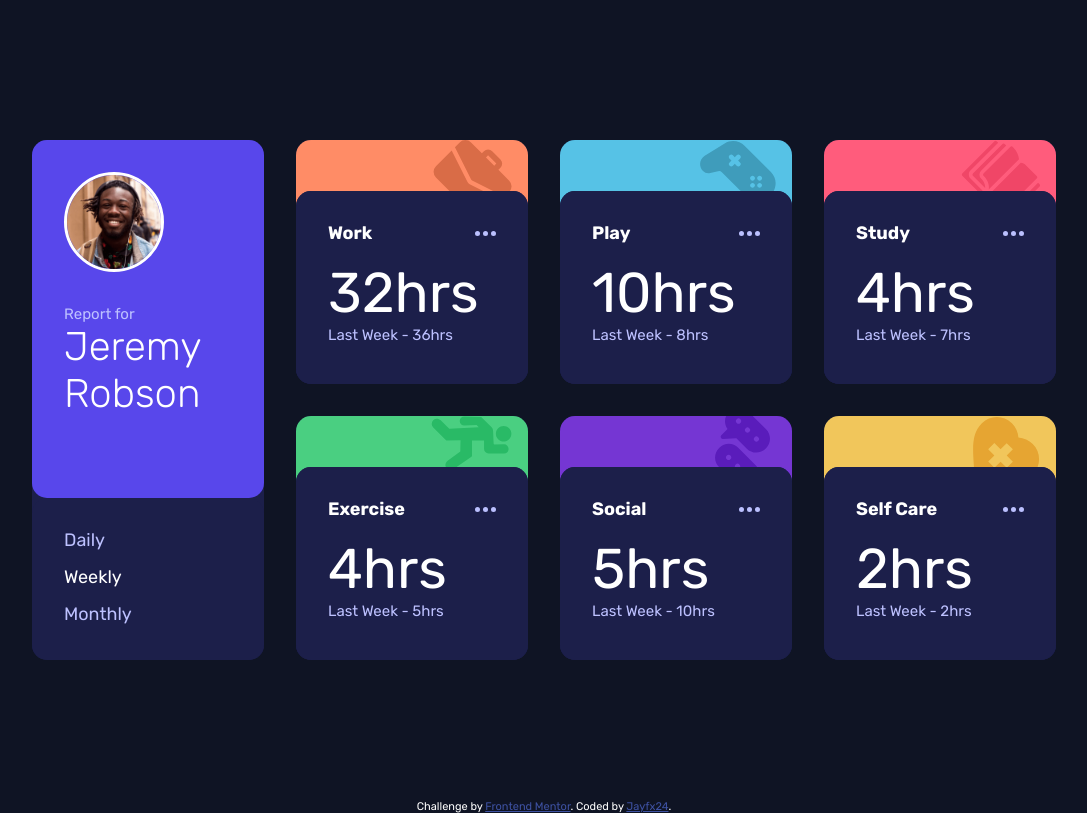
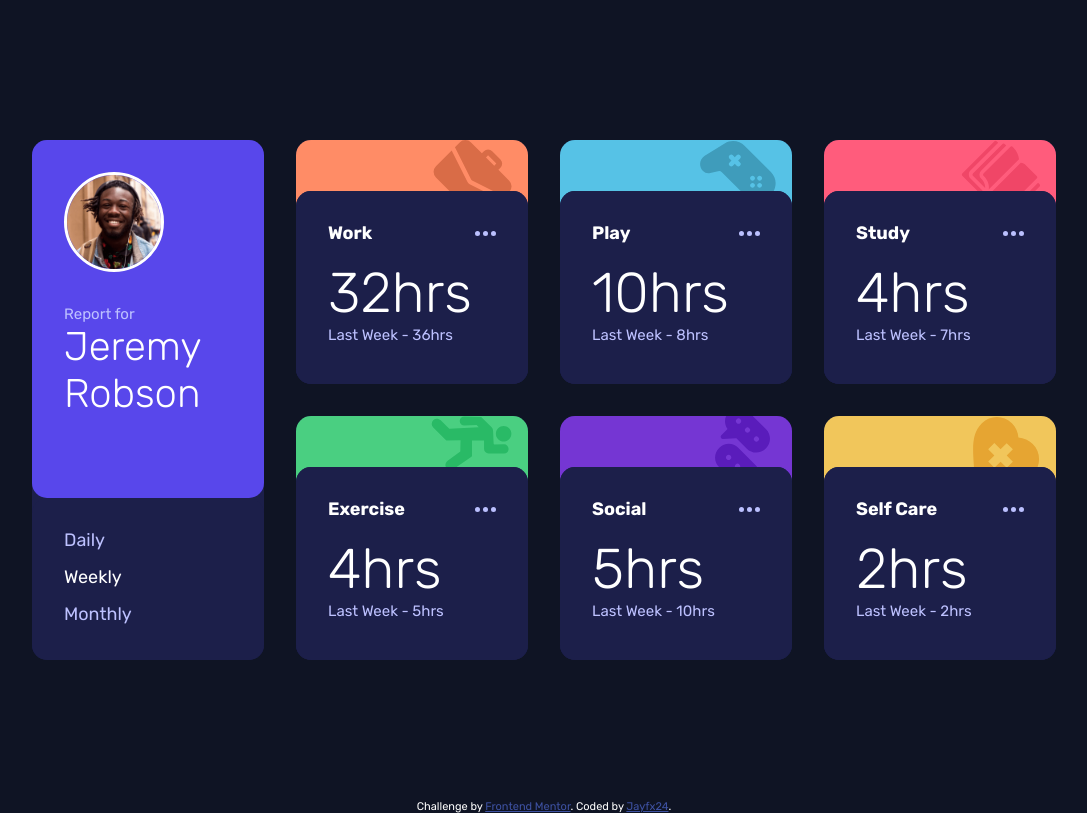
Before and after one commit to Jayfx24/FM-tracking-dashboard, a plain HTML site: page index.html in a window 1280 px wide. Shown: the whole page, without its empty margins (96-1183 px from the left). Drawn offline with Linux system fonts and the light colour scheme.

Commit message:
add timeframe label obj

```diff
--- a/style.css
+++ b/style.css
@@ -230,6 +230,8 @@ h2 {
 .current-tf {
     font-size: 3.5rem;
     line-height: 4.125rem;
+    font-weight: var(--fw-300);
+
 }
 
 .report-for,
```
